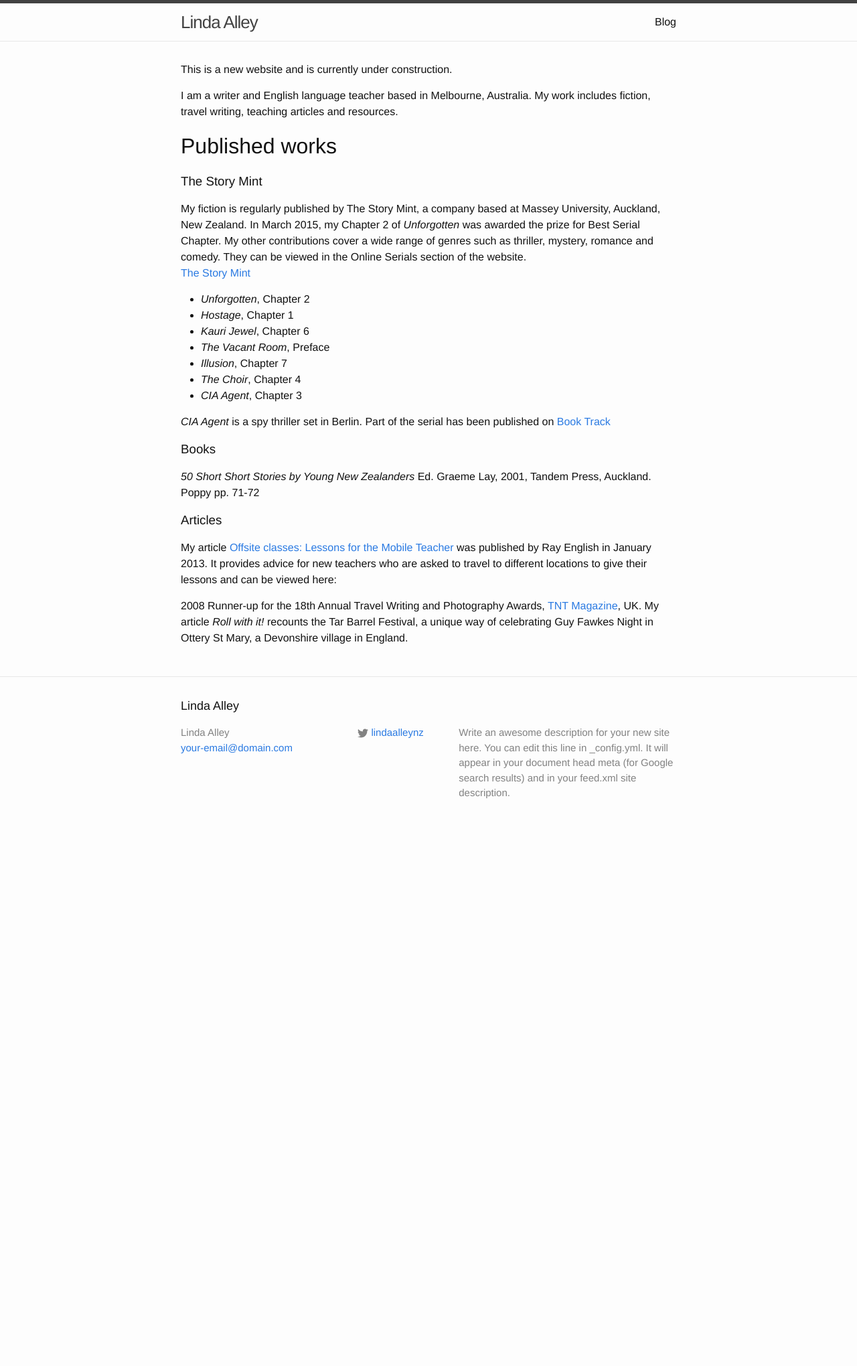
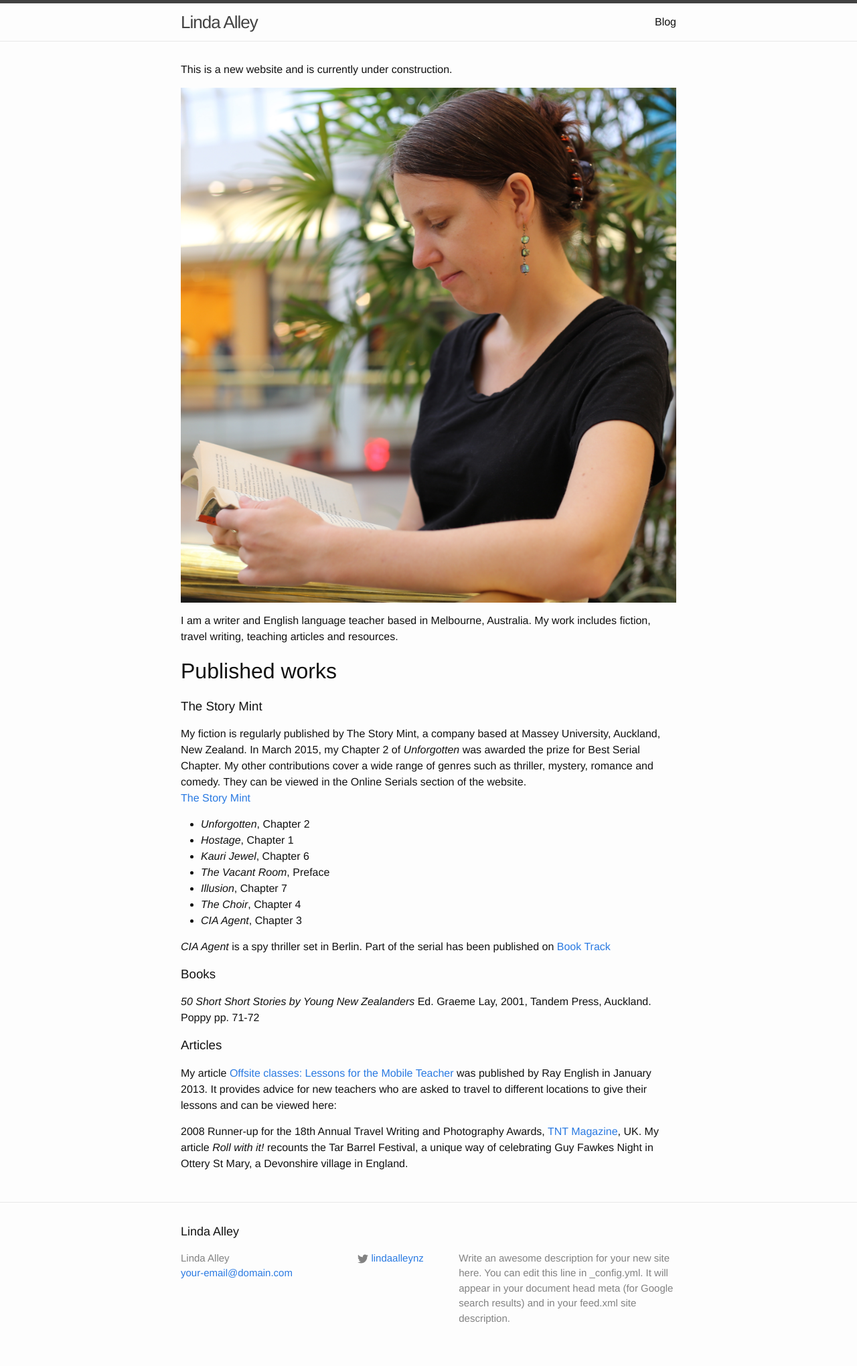
Before and after one commit to lindaalley/lindaalley.github.io, a Jekyll site: the page built from index.md, in a window 1280 px wide. Shown: the whole page at 67% size. Built offline with Jekyll 4.4.1, drawn with Linux system fonts in a browser that asks for light colours; before the commit the page ends 1256 px from its top, so only the background shows below that.

Commit message:
Updated index.md

```diff
--- a/index.md
+++ b/index.md
@@ -6,7 +6,11 @@ published: true
 
 
 
+
 This is a new website and is currently under construction.
+
+![photo of Linda Alley]({{site.baseurl}}/media/lindaalley.jpg)
+
 
 I am a writer and English language teacher based in Melbourne, Australia. My work includes fiction, travel writing, teaching articles and resources.
 
```
